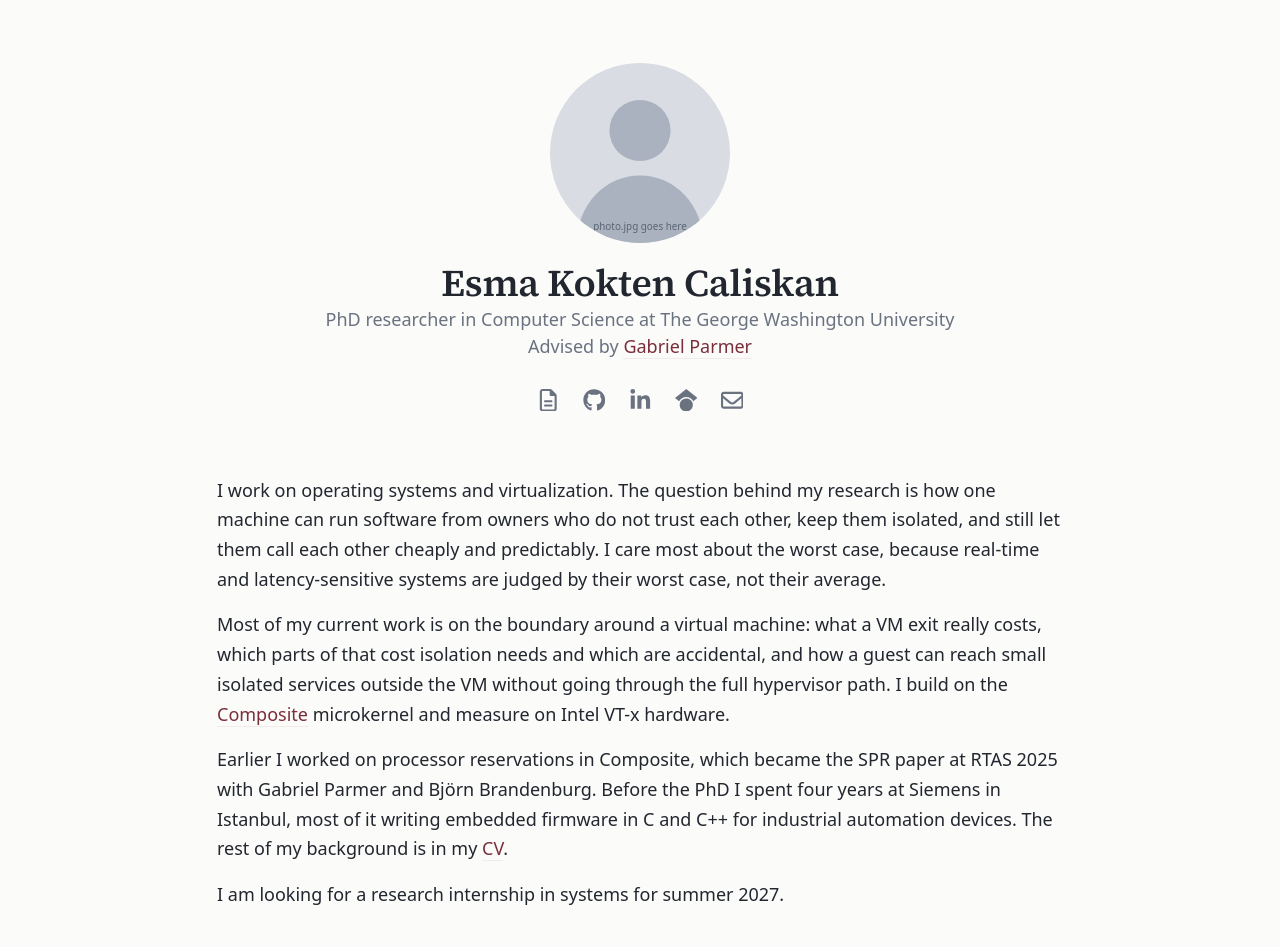
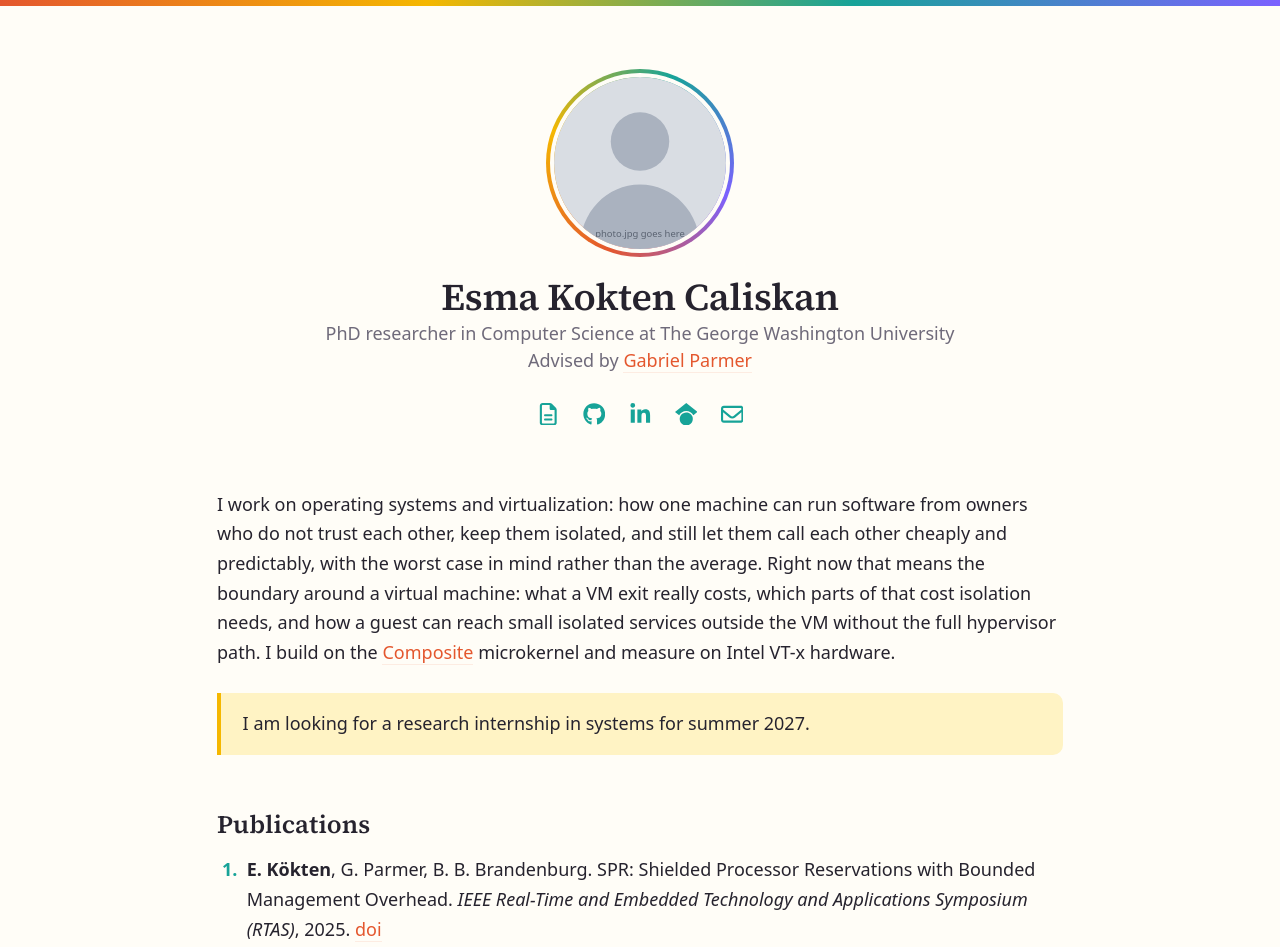
Before and after one commit to esmakokten/esmakokten.github.io, a plain HTML site: page index.html in a window 1280 px wide. Shown: the top 947 px of the page. Drawn offline with Linux system fonts and the light colour scheme.

Commit message:
Shorter About, internship callout, brighter palette
About cut to one research-only paragraph; the internship line becomes a
yellow callout; coral/yellow/teal/violet palette with a top stripe and a
gradient ring around the photo.

Co-Authored-By: Claude Fable 5.1 <noreply@anthropic.com>

```diff
--- a/index.html
+++ b/index.html
@@ -17,7 +17,7 @@
 
   <header class="top">
     <!-- Photo: replace photo.svg with a square photo.jpg (about 400x400) and change the src below. -->
-    <img class="photo" src="photo.svg" alt="" width="160" height="160">
+    <div class="photo-ring"><img class="photo" src="photo.svg" alt="" width="160" height="160"></div>
     <div>
       <h1>Esma Kokten Caliskan</h1>
       <p class="role">
@@ -45,10 +45,8 @@
   </header>
 
   <section aria-label="About">
-    <p>I work on operating systems and virtualization. The question behind my research is how one machine can run software from owners who do not trust each other, keep them isolated, and still let them call each other cheaply and predictably. I care most about the worst case, because real-time and latency-sensitive systems are judged by their worst case, not their average.</p>
-    <p>Most of my current work is on the boundary around a virtual machine: what a VM exit really costs, which parts of that cost isolation needs and which are accidental, and how a guest can reach small isolated services outside the VM without going through the full hypervisor path. I build on the <a href="https://composite.seas.gwu.edu/">Composite</a> microkernel and measure on Intel VT-x hardware.</p>
-    <p>Earlier I worked on processor reservations in Composite, which became the SPR paper at RTAS 2025 with Gabriel Parmer and Björn Brandenburg. Before the PhD I spent four years at Siemens in Istanbul, most of it writing embedded firmware in C and C++ for industrial automation devices. The rest of my background is in my <a href="cv.pdf">CV</a>.</p>
-    <p>I am looking for a research internship in systems for summer 2027.</p>
+    <p>I work on operating systems and virtualization: how one machine can run software from owners who do not trust each other, keep them isolated, and still let them call each other cheaply and predictably, with the worst case in mind rather than the average. Right now that means the boundary around a virtual machine: what a VM exit really costs, which parts of that cost isolation needs, and how a guest can reach small isolated services outside the VM without the full hypervisor path. I build on the <a href="https://composite.seas.gwu.edu/">Composite</a> microkernel and measure on Intel VT-x hardware.</p>
+    <p class="callout">I am looking for a research internship in systems for summer 2027.</p>
   </section>
 
   <section aria-labelledby="pubs">
--- a/style.css
+++ b/style.css
@@ -1,24 +1,35 @@
 /* esmakokten.github.io — plain HTML and CSS, no build step. */
 
 :root {
-  --bg: #fbfbfa;
-  --fg: #22262e;
-  --muted: #6a7280;
-  --line: #e4e6ea;
-  --accent: #7a2e3a;
-  --accent-soft: rgba(122, 46, 58, 0.08);
+  --bg: #fffdf7;
+  --fg: #26232e;
+  --muted: #6f6a7a;
+  --line: #ece7dd;
+  --coral: #e4572e;
+  --yellow: #f5b700;
+  --teal: #17a398;
+  --violet: #7b61ff;
+  --accent: var(--coral);
+  --accent-soft: rgba(228, 87, 46, 0.10);
+  --icon: var(--teal);
+  --callout-bg: #fff3c4;
+  --callout-line: var(--yellow);
   --serif: "Source Serif 4", ui-serif, "Iowan Old Style", Georgia, "Times New Roman", serif;
   --sans: system-ui, -apple-system, "Segoe UI", Roboto, "Helvetica Neue", Arial, sans-serif;
 }
 
 @media (prefers-color-scheme: dark) {
   :root {
-    --bg: #171a20;
-    --fg: #e6e8ec;
-    --muted: #a0a8b5;
-    --line: #2d333d;
-    --accent: #e3929d;
-    --accent-soft: rgba(227, 146, 157, 0.12);
+    --bg: #1b1a22;
+    --fg: #ece9f1;
+    --muted: #a39eb0;
+    --line: #322f3c;
+    --coral: #ff8a65;
+    --yellow: #ffd54a;
+    --teal: #4fd1c5;
+    --violet: #a899ff;
+    --accent-soft: rgba(255, 138, 101, 0.14);
+    --callout-bg: rgba(255, 213, 74, 0.14);
   }
 }
 
@@ -33,6 +44,14 @@ body {
   font-family: var(--sans);
   line-height: 1.65;
   -webkit-font-smoothing: antialiased;
+}
+
+/* A thin colour stripe along the top of every page */
+body::before {
+  content: "";
+  display: block;
+  height: 6px;
+  background: linear-gradient(90deg, var(--coral), var(--yellow), var(--teal), var(--violet));
 }
 
 main {
@@ -76,12 +95,19 @@ a:focus-visible { outline: 2px solid var(--accent); outline-offset: 2px; }
   gap: 1rem;
 }
 
+.photo-ring {
+  padding: 4px;
+  border-radius: 50%;
+  background: conic-gradient(from 200deg, var(--coral), var(--yellow), var(--teal), var(--violet), var(--coral));
+}
+
 .photo {
   width: 10rem;
   height: 10rem;
   border-radius: 50%;
   object-fit: cover;
   display: block;
+  border: 4px solid var(--bg);
 }
 
 .role {
@@ -105,13 +131,24 @@ a:focus-visible { outline: 2px solid var(--accent); outline-offset: 2px; }
   height: 2.4rem;
   border: 0;
   border-radius: 0.5rem;
-  color: var(--muted);
+  color: var(--icon);
 }
 .icons a:hover, .icons a:focus-visible {
   color: var(--accent);
   background: var(--accent-soft);
 }
 .icons svg { width: 1.25rem; height: 1.25rem; }
+
+/* Callout */
+
+.callout {
+  background: var(--callout-bg);
+  border-left: 4px solid var(--callout-line);
+  border-radius: 0 10px 10px 0;
+  padding: 0.9rem 1.2rem;
+  font-weight: 500;
+}
+section p + .callout { margin-top: 1.4rem; }
 
 /* Publications */
 
@@ -123,6 +160,7 @@ a:focus-visible { outline: 2px solid var(--accent); outline-offset: 2px; }
   gap: 0.75rem;
 }
 .pubs li { padding-left: 0.25rem; }
+.pubs li::marker { color: var(--teal); font-weight: 600; }
 .me { font-weight: 600; }
 
 /* Footer: "For fun" on the left, email on the right */
@@ -161,6 +199,9 @@ footer {
   color: var(--muted);
   font-size: 0.85rem;
 }
+.fun-item:nth-child(1) .ph { background: rgba(228, 87, 46, 0.12); }
+.fun-item:nth-child(2) .ph { background: rgba(23, 163, 152, 0.12); }
+.fun-item:nth-child(3) .ph { background: rgba(123, 97, 255, 0.12); }
 
 @media (max-width: 600px) {
   html { font-size: 16.5px; }
```
